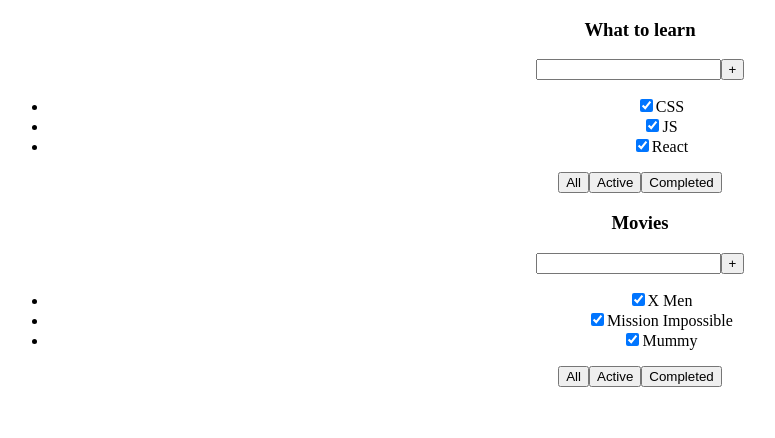
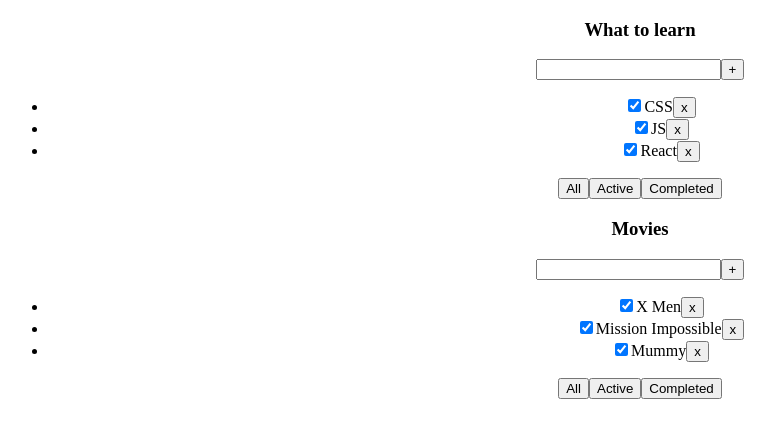
Before and after one commit to dsilichev/todolist-ts, a React (Create React App) app: page / in a window 1280 px wide. Shown: the top 438 px of the page, without its empty margins (0-775 px from the left). Built offline with nearby package versions, Linux system fonts and the light colour scheme.

Commit message:
useState for tasks

```diff
--- a/src/App.tsx
+++ b/src/App.tsx
@@ -2,6 +2,7 @@
 import './App.css';
 import Todolist  from './Todolist';
 import type { TaskType } from './Todolist';
+import { useState } from 'react';
 
 function App() {
 
@@ -17,10 +18,18 @@
     {id: 3, title: 'Mummy', isDone: true},
   ]
 
+  const [tasks, setTasks] = useState(tasks1);
+
+  const handleRemoveItem = (id: number) => {
+    setTasks(
+      tasks.filter(task => task.id !== id)
+    )
+  }
+
   return (
     <div className="App">
-      <Todolist title='What to learn' tasks={tasks1}/>
-      <Todolist title='Movies' tasks={tasks2} />
+      <Todolist title='What to learn' tasks={tasks} handleRemoveItem={handleRemoveItem}/>
+      <Todolist title='Movies' tasks={tasks2} handleRemoveItem={handleRemoveItem} />
     </div>
   );
 }
--- a/src/Todolist.tsx
+++ b/src/Todolist.tsx
@@ -9,6 +9,7 @@
 type PropsType = {
   title: string;
   tasks: Array<TaskType>;
+  handleRemoveItem: Function;
 };
 
 function Todolist(props: PropsType) {
@@ -20,18 +21,13 @@
         <button>+</button>
       </div>
       <ul>
-        <li>
-          <input type="checkbox" checked={props.tasks[0].isDone} />
-          <span>{props.tasks[0].title}</span>
-        </li>
-        <li>
-          <input type="checkbox" checked={props.tasks[1].isDone} />
-          <span>{props.tasks[1].title}</span>
-        </li>
-        <li>
-          <input type="checkbox" checked={props.tasks[2].isDone} />
-          <span>{props.tasks[2].title}</span>
-        </li>
+        {props.tasks.map((t) => (
+          <li>
+            <input type="checkbox" checked={t.isDone} />
+            <span>{t.title}</span>
+            <button onClick={() => props.handleRemoveItem(t.id)}>x</button>
+          </li>
+        ))}
       </ul>
       <div>
         <button>All</button>
```
